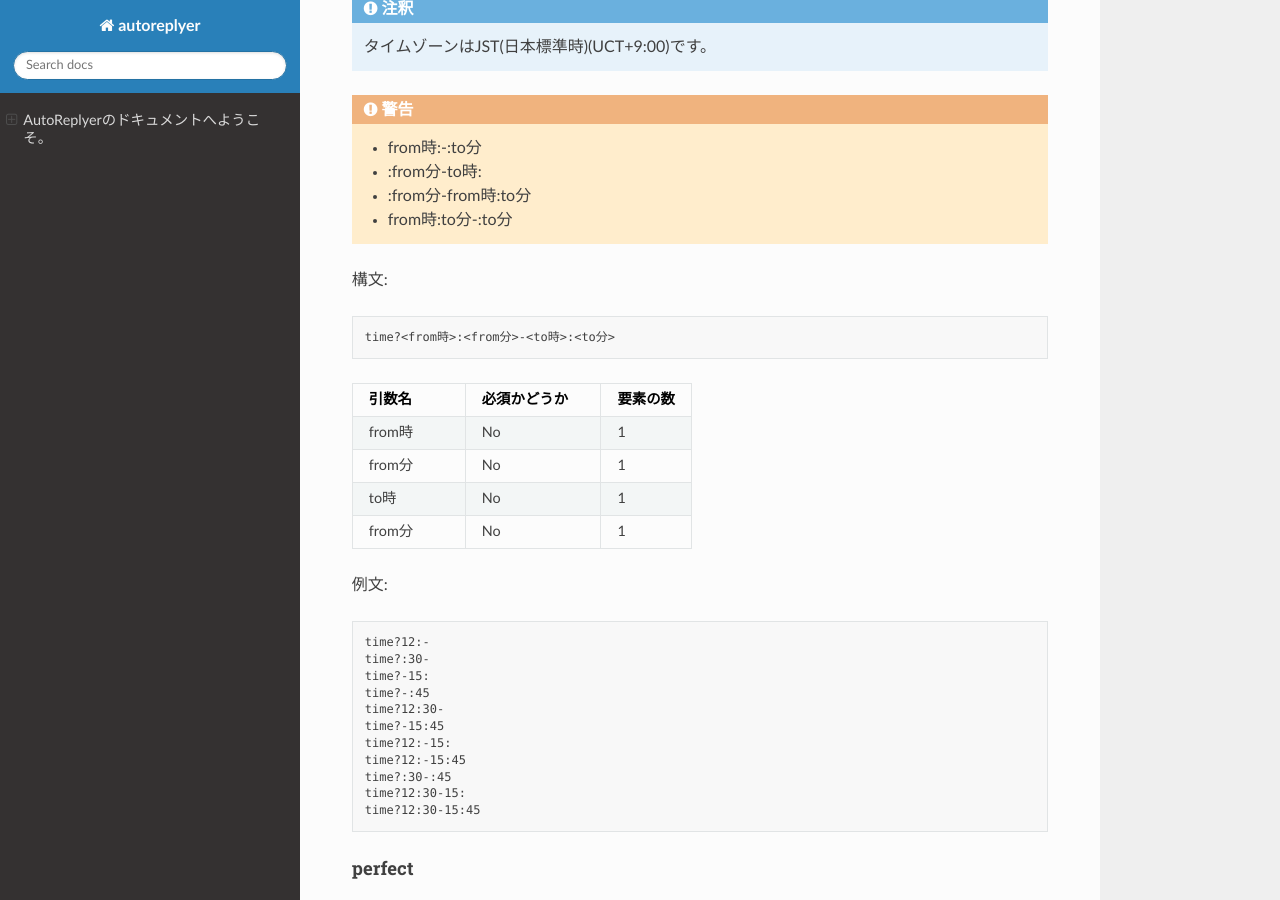
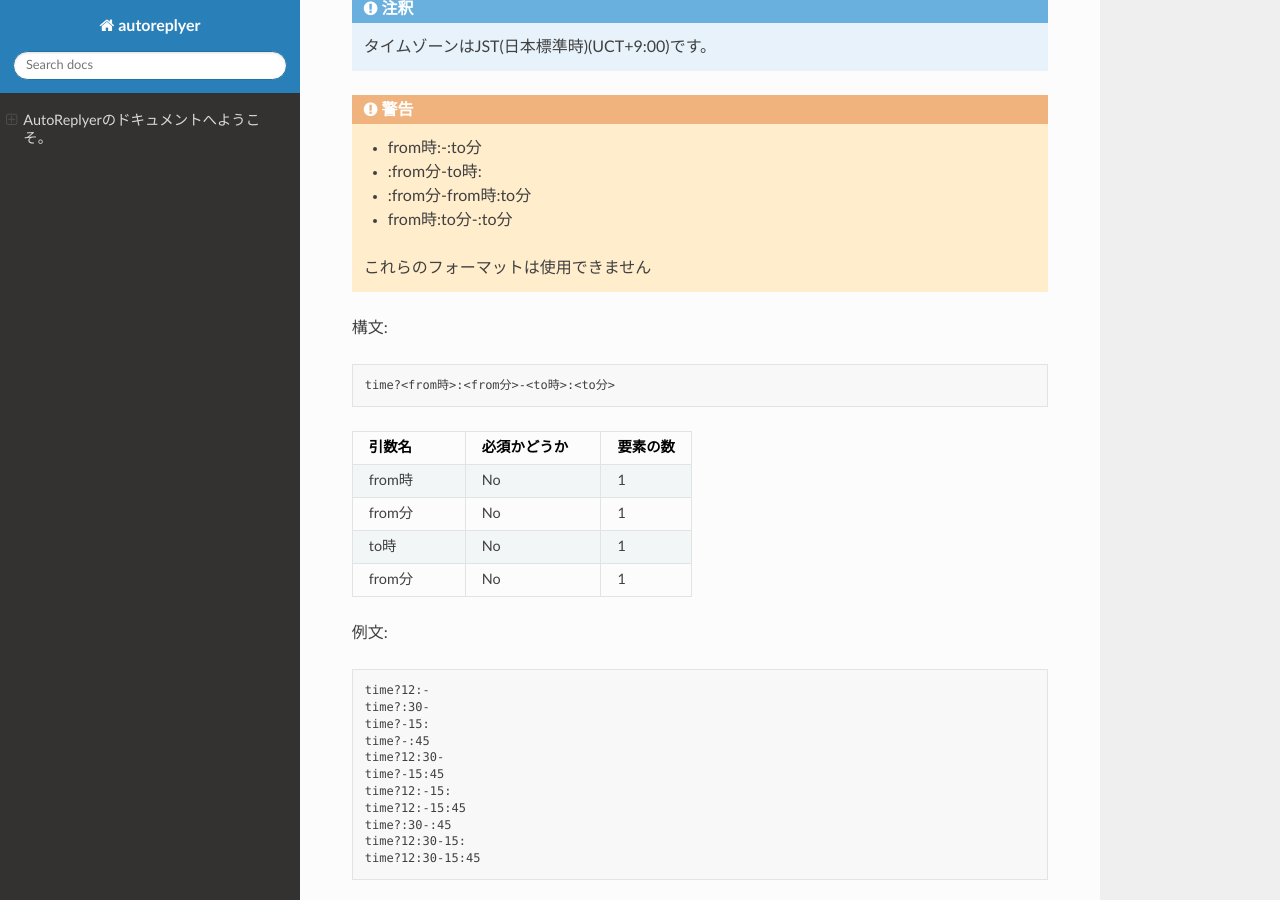
Before and after one commit to AomiVel/AutoReplyerDoc, a Sphinx documentation site: the page built from docs/index.rst, in a window 1280 px wide and 900 px high, scrolled down 3065 px. Built offline with Sphinx 7.4.7 and the Read the Docs theme 2.0.0, drawn with Linux system fonts in a browser that asks for light colours.

Commit message:
something

```diff
--- a/docs/index.rst
+++ b/docs/index.rst
@@ -169,6 +169,10 @@ time
     * \:from分-from時\:to分
     * from時\:to分-\:to分
 
+    これらのフォーマットは使用できません
+
+
+
 構文::
 
     time?<from時>:<from分>-<to時>:<to分>
```
